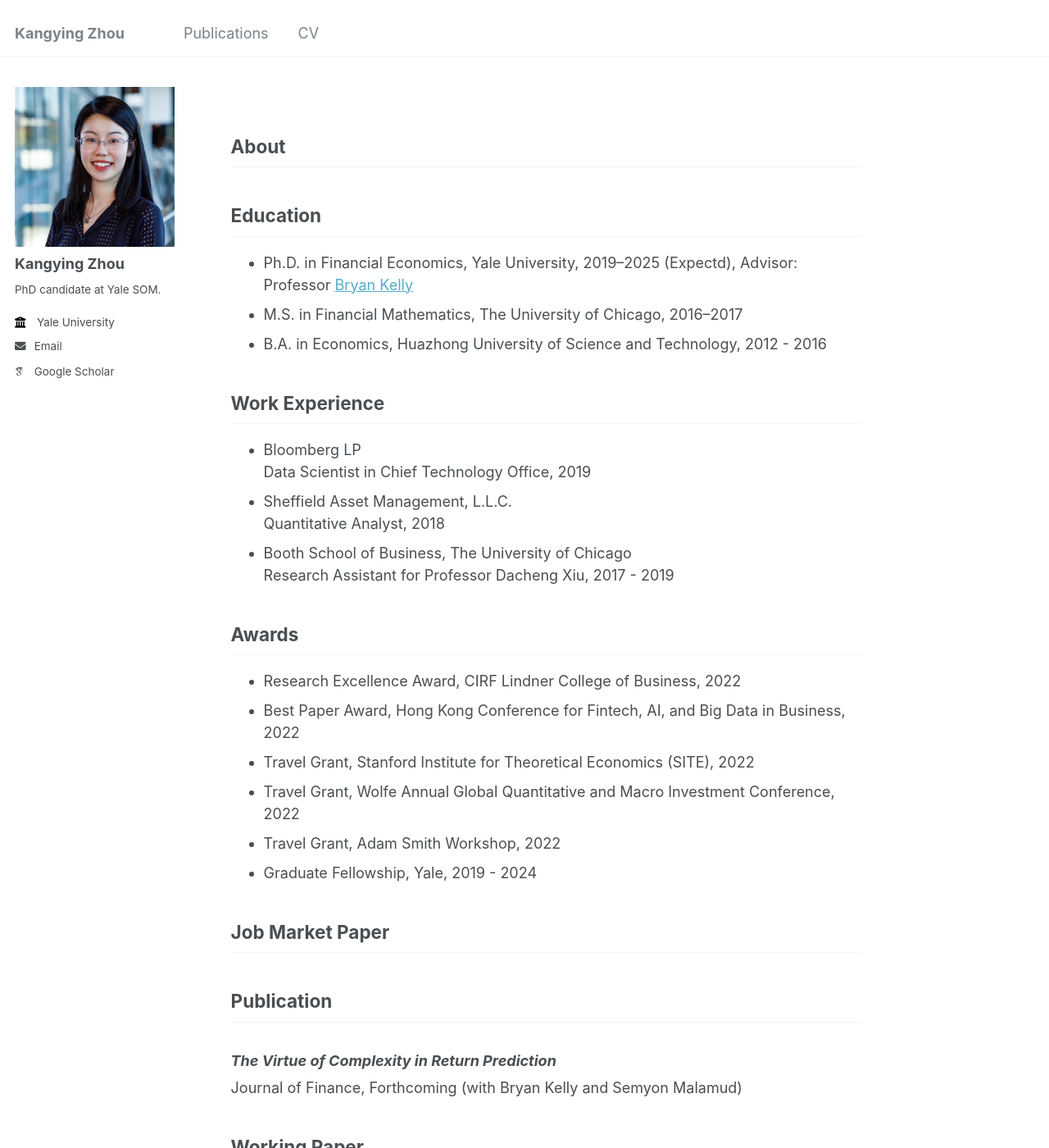
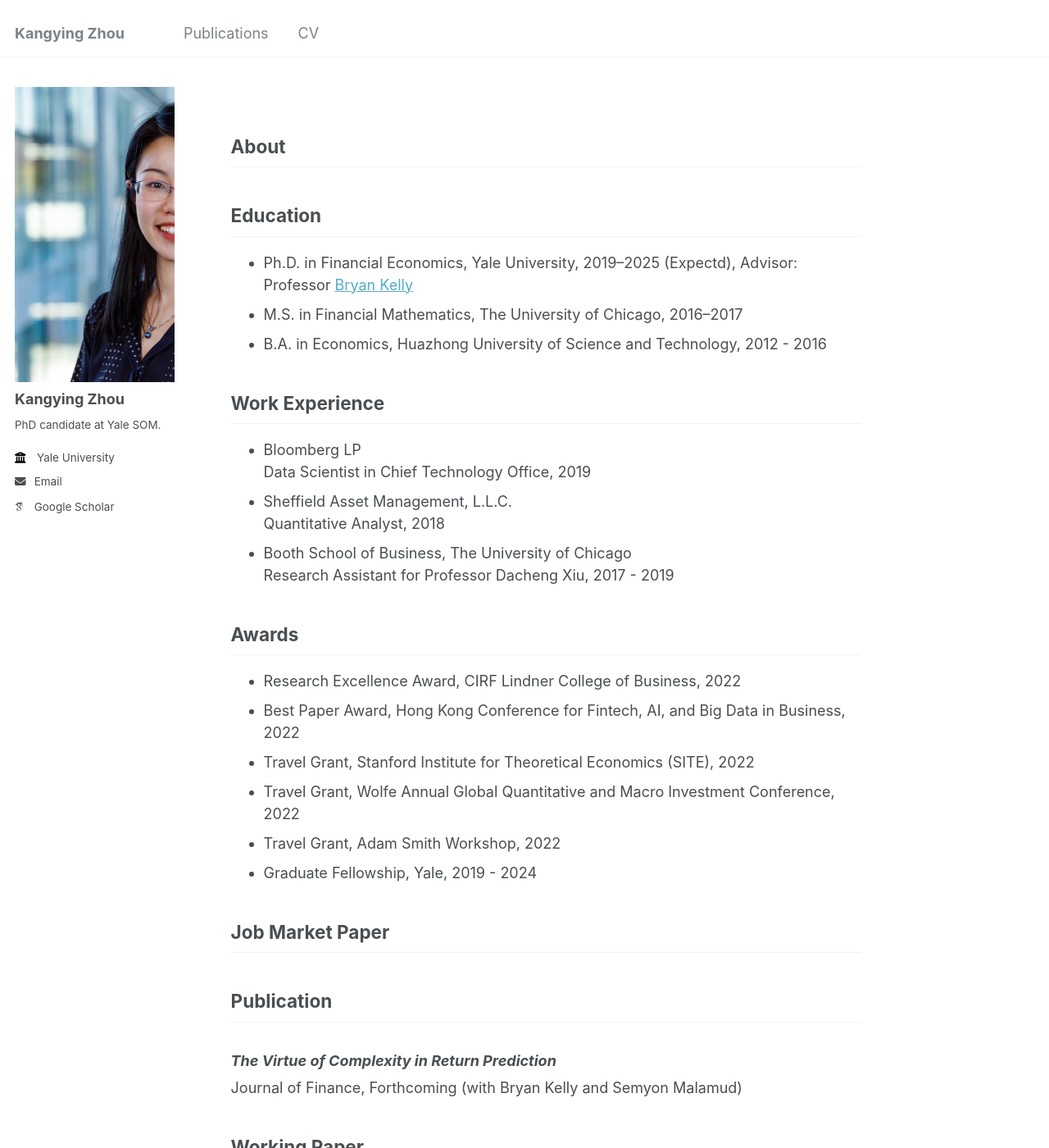
Before and after one commit to rosieli5/rosieli5.github.io, a Jekyll site: the page built from _pages/about.md, in a window 1280 px wide and 1400 px high. Shown: the whole window at 82% size. Built offline with Jekyll 4.4.1, drawn with Linux system fonts in a browser that asks for light colours; some web fonts are replaced.

Commit message:
Update _sidebar.scss

```diff
--- a/_sass/_sidebar.scss
+++ b/_sass/_sidebar.scss
@@ -87,9 +87,9 @@
   // display: table-cell;
 
   @include breakpoint($large) {
-    display: block;
-    width: auto;
-    height: auto;
+    // display: block;
+    // width: auto;
+    // height: auto;
   }
 
   img {
```
